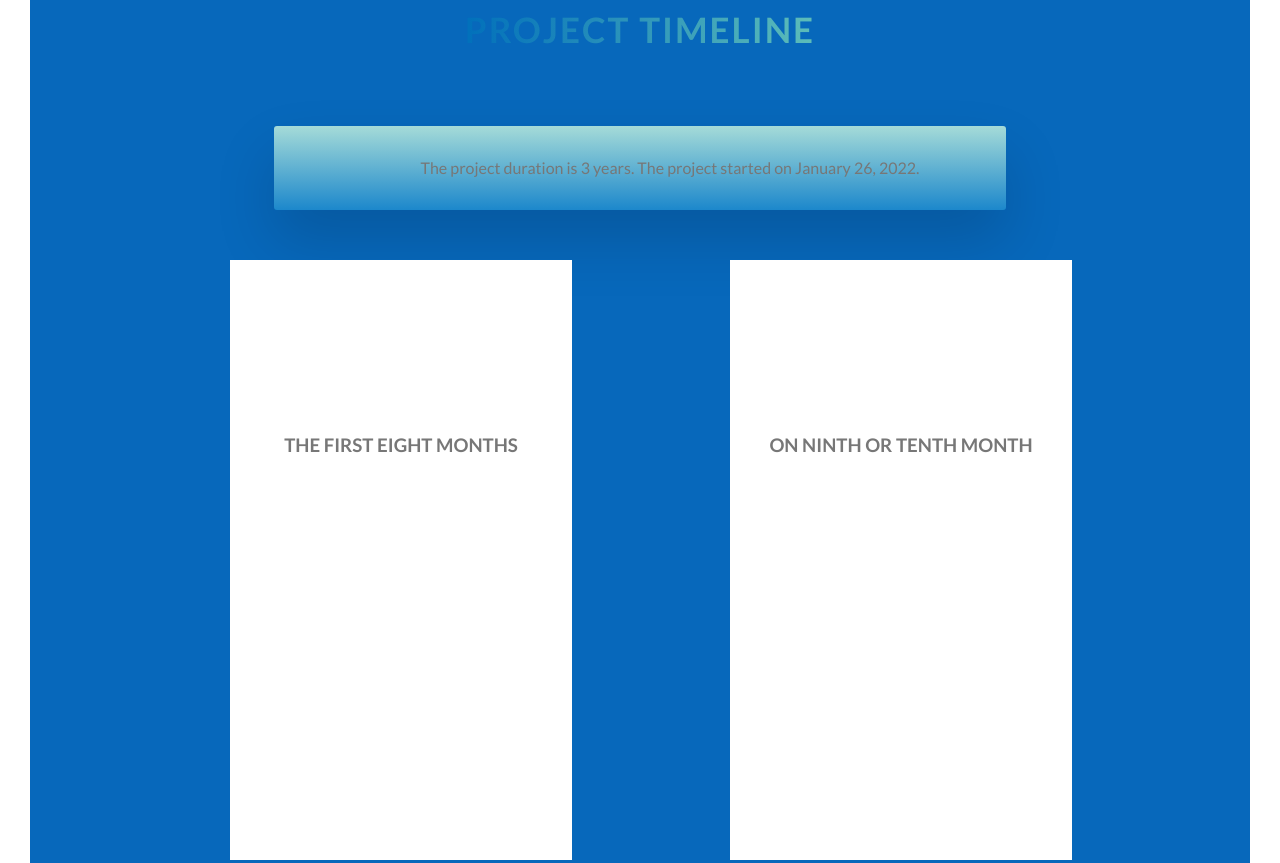
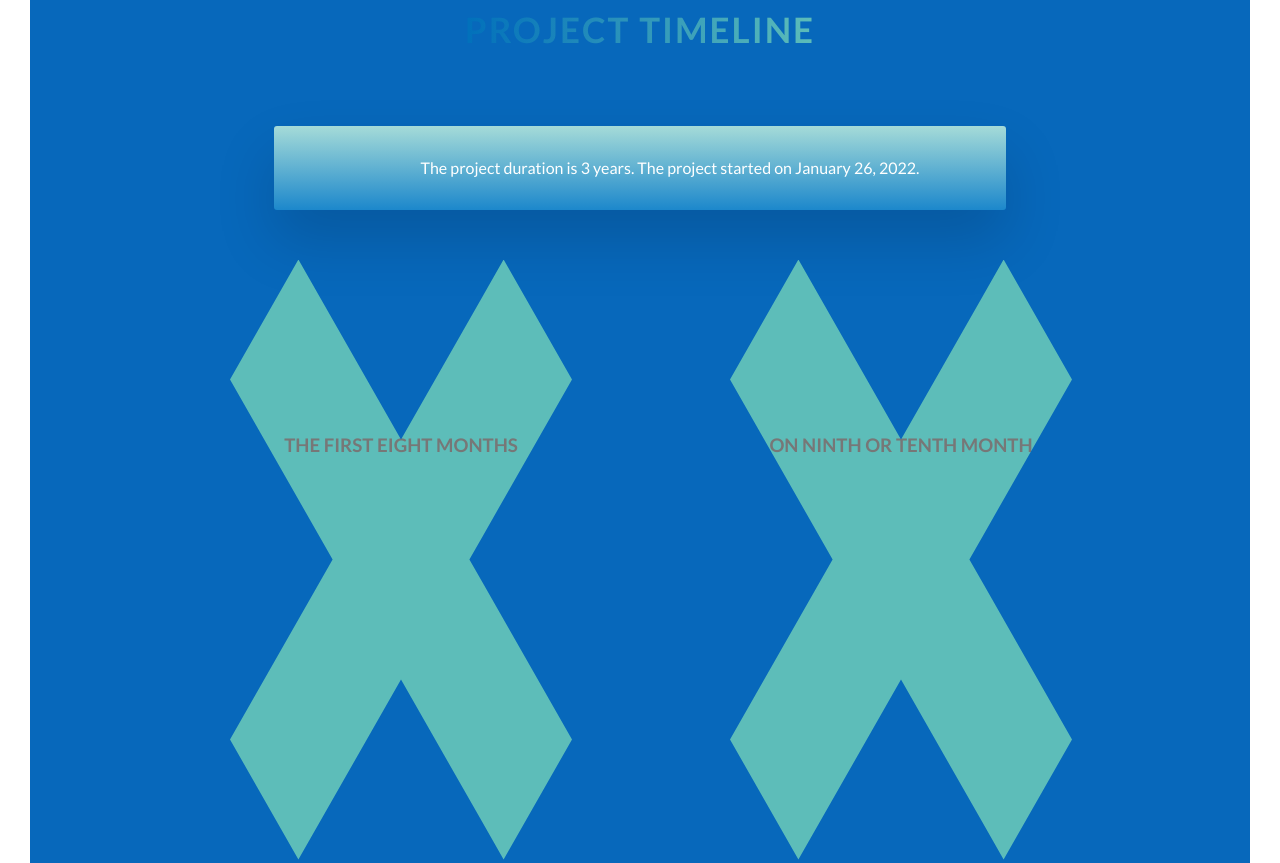
Before and after one commit to ppalladio/INTEgrate-Javad-Yuxuan, a website: page project.html in a window 1280 px wide. Shown: the part 5296-6159 px from the top of the page. Drawn offline with Linux system fonts and the light colour scheme.

Commit message:
card-shape

```diff
--- a/project.html
+++ b/project.html
@@ -167,9 +167,12 @@
     <div class="row">
         <div class="col-1-of-2">
             <div class="timeline">
-                <div class="timeline__side timeline__side--front timeline__side--front-1">
-                    <h3 class="timeline__side--title">The first eight months</h3>
+                <div class="front-bg">
+                    <div class="timeline__side timeline__side--front timeline__side--front-1">
+                        <h3 class="timeline__side--title">The first eight months</h3>
+                    </div>
                 </div>
+
                 <div class="timeline__side timeline__side--back timeline__side--back-1">
                    <p class="paragraph">
                     The first eight months of INTEgreat are dedicated to literature and policy analysis in the five countries, conducting interviews with local stakeholders, addressing challenges in the integration system and finding solutions, developing the Integration Strategy Framework, creating the project web-based platform and designing the activities to be implemented through the pilots.
--- a/sass/components/_timeline.scss
+++ b/sass/components/_timeline.scss
@@ -18,8 +18,11 @@
             text-transform: uppercase;
             padding:50% 0;
         }
+
     &--front{
-        background-color: $color-white;
+        background-color: $color-one;
+        clip-path: polygon(20% 0%, 0% 20%, 30% 50%, 0% 80%, 20% 100%, 50% 70%, 80% 100%, 100% 80%, 70% 50%, 100% 20%, 80% 0%, 50% 30%);
+
 
         &-1{
             margin: 0rem 5rem 0rem 20rem;
@@ -74,5 +77,6 @@
         padding-left: 9rem;
         transition: all 0.2s;
         cursor: default;
+        color: $color-white;
     }
 }
```
Also changed, not shown: css/style.css.
